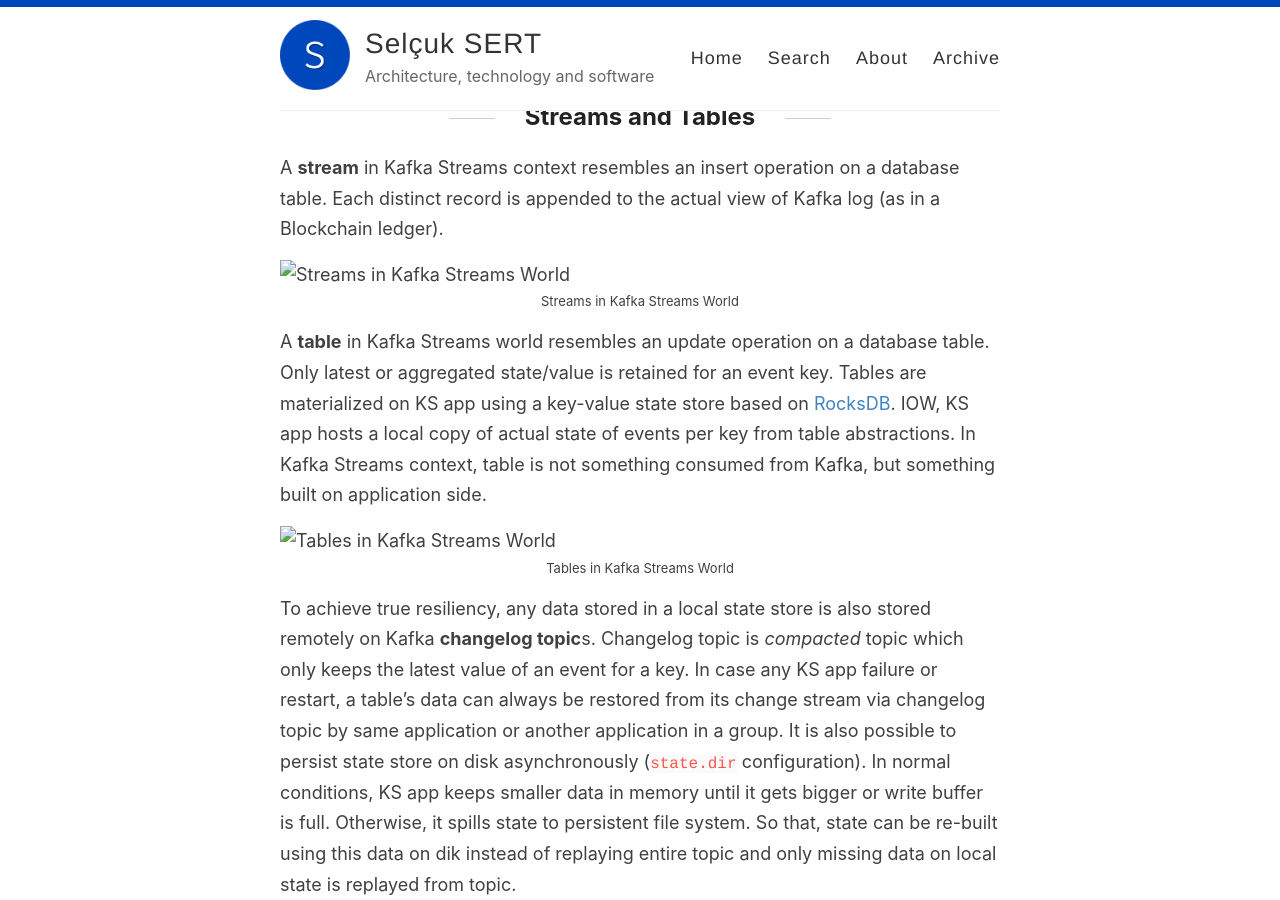
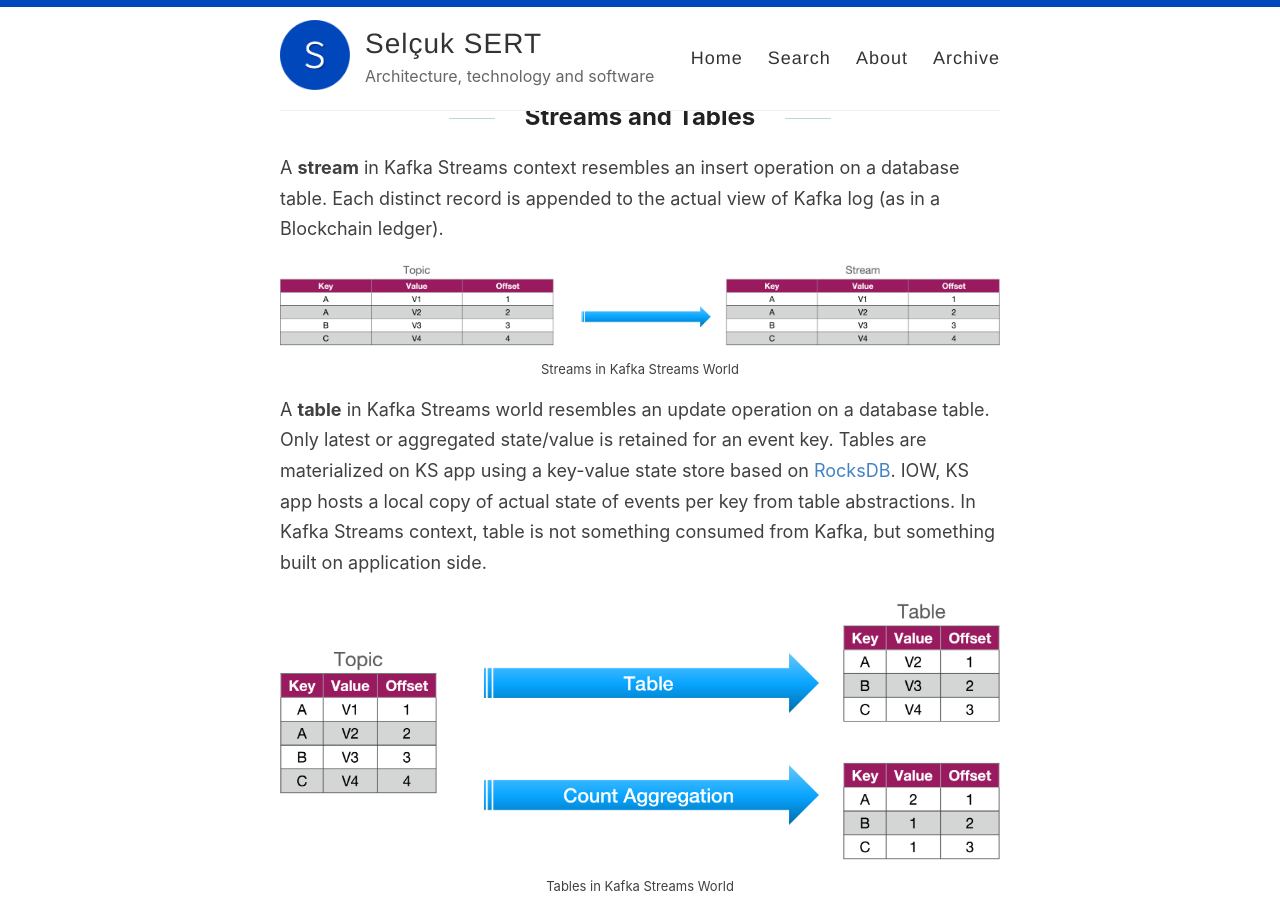
Before and after one commit to selcuksert/selcuksert.github.io, a Jekyll site: the page built from _posts/2021-12-29-kafka-streams.md, in a window 1280 px wide and 900 px high, scrolled down 4610 px. Built offline with Jekyll 4.4.1, drawn with Linux system fonts in a browser that asks for light colours; nearby versions of some CDN libraries.

Commit message:
Updated article

```diff
--- a/_posts/2021-12-29-kafka-streams.md
+++ b/_posts/2021-12-29-kafka-streams.md
@@ -60,7 +60,7 @@ Each Kafka Stream application is designed to perform computation on real-time ev
 - <ins>Source Processor</ins>: This type of processor has no upstream processor and just reads data from a topic to send to one or more downstream processors.
 - <ins>Sink Processor</ins>: This type of processor just sends received records from up-stream processors to a Kafka topic. It just writes resultant records of computations performed by upstream processors back to Kafka and has no downstream processors.
 
-{% include image.html url="/images/processor_topology.png" caption="Kafka Streams Processor Topology" %}
+{% include image.html url="/images/apache-kafka/processor_topology.png" caption="Kafka Streams Processor Topology" %}
 
 A topology processes records one by one, until a record visits each stream processor. After all processing is done for a record next one is processed. If a topology comprises of sub-topologies aforementioned strategy is just applied in sub-topology level not for main topology.
 
@@ -75,15 +75,15 @@ It is also possible to configure number of **thread**s that Kafka Streams librar
 ## Streams and Tables
 A **stream** in Kafka Streams context resembles an insert operation on a database table. Each distinct record is appended to the actual view of Kafka log (as in a Blockchain ledger).
 
-{% include image.html url="/images/stream.png" caption="Streams in Kafka Streams World" %}
+{% include image.html url="/images/apache-kafka/stream.png" caption="Streams in Kafka Streams World" %}
 
 A **table** in Kafka Streams world resembles an update operation on a database table. Only latest or aggregated state/value is retained for an event key. Tables are materialized on KS app using a key-value state store based on [RocksDB](http://rocksdb.org/). IOW, KS app hosts a local copy of actual state of events per key from table abstractions. In Kafka Streams context, table is not something consumed from Kafka, but something built on application side.
 
-{% include image.html url="/images/table.png" caption="Tables in Kafka Streams World" %}
+{% include image.html url="/images/apache-kafka/table.png" caption="Tables in Kafka Streams World" %}
 
 To achieve true resiliency, any data stored in a local state store is also stored remotely on Kafka **changelog topic**s. Changelog topic is _compacted_ topic which only keeps the latest value of an event for a key. In case any KS app failure or restart, a table's data can always be restored from its change stream via changelog topic by same application or another application in a group. It is also possible to persist state store on disk asynchronously (`state.dir` configuration). In normal conditions, KS app keeps smaller data in memory until it gets bigger or write buffer is full. Otherwise, it spills state to persistent file system. So that, state can be re-built using this data on dik instead of replaying entire topic and only missing data on local state is replayed from topic.
 
-{% include image.html url="/images/changelog_topic.png" caption="Changelog Topics" %}
+{% include image.html url="/images/apache-kafka/changelog_topic.png" caption="Changelog Topics" %}
 
 With Kafka Streams, it is possible to specify the amount of memory used for a topology instance. The internal cache maintained on KS app uses that memory to compact records before they are persisted on state stores, or forwarded downstream processors. This memory is shared evenly across Kafka Stream threads in a topology where each thread manages a memory pool available for tasks in a processor nodes. In essence, this is used by processors (nodes) that perform stateful operations like aggregation backing with a local state store.
 
@@ -162,7 +162,7 @@ Windowing is a method for grouping records into different time-based subgroups f
     - Like sliding join windows boundaries are aligned to the record timestamps (as opposed to timestamp) and boundaries are inclusive.
     - Records will fall within the same window, if the difference between their timestamps is within the specified window size.
 
-{% include image.html url="/images/windowing.png" caption="Windowing in Kafka Streams" %}
+{% include image.html url="/images/apache-kafka/windowing.png" caption="Windowing in Kafka Streams" %}
 
 ## Ordering
 Kafka <ins>does guarantee</ins> events will always be in “offset” order of partition level. Consumers always read events in same sequence that they were appended to the topic (ascending). Unbounded event streams may not always be in “timestamp” order especially for event-time semantics. Events are sometimes delayed. A record with certain timestamp does not always mean that all preceding records consumed. There exists a tradeoff between waiting a certain amount of data (completeness) and propagating updates, even incomplete, downstream immediately (reducing latency). Latency optimization is possible in KS API using continuous refinement. Whenever a new event is added to the window, KS app will emit new window computation immediately.
@@ -175,7 +175,7 @@ With continuous refinement each result should be seen “potentially” incomple
 ## Interactive Queries
 Kafka Streams API has enables to implement a stream processing layer that can be utilized as a lightweight embedded database. The latest state can directly be queried via endpoints (e.g. RESTful WS) exposed by KS micro apps. But the problem is if one uses KTable for materialization the microservice that handles the request may not respond with value for queried key as local state only represents a partial view of the entire application state which in fact is the nature of a KTable. Interactive queries feature of KS API enables to get value for a given key event it does not exist on local KTable as it enables to use Kafka as a service discovery engine to find the KS app that hosts that key-value pair using metadata stored on Kafka.
 
-{% include image.html url="/images/interactive_queries.png" caption="Interactive Queries in Kafka Streams" %}
+{% include image.html url="/images/apache-kafka/interactive_queries.png" caption="Interactive Queries in Kafka Streams" %}
 
 https://github.com/selcuksert/task-manager/blob/6f8b9d3bdc884e4c34cb89fcb20cfbd634ff1425/backend/services/task-processor/src/main/java/com/corp/concepts/taskmanager/services/service/QueryService.java#L66-L144
 
```
